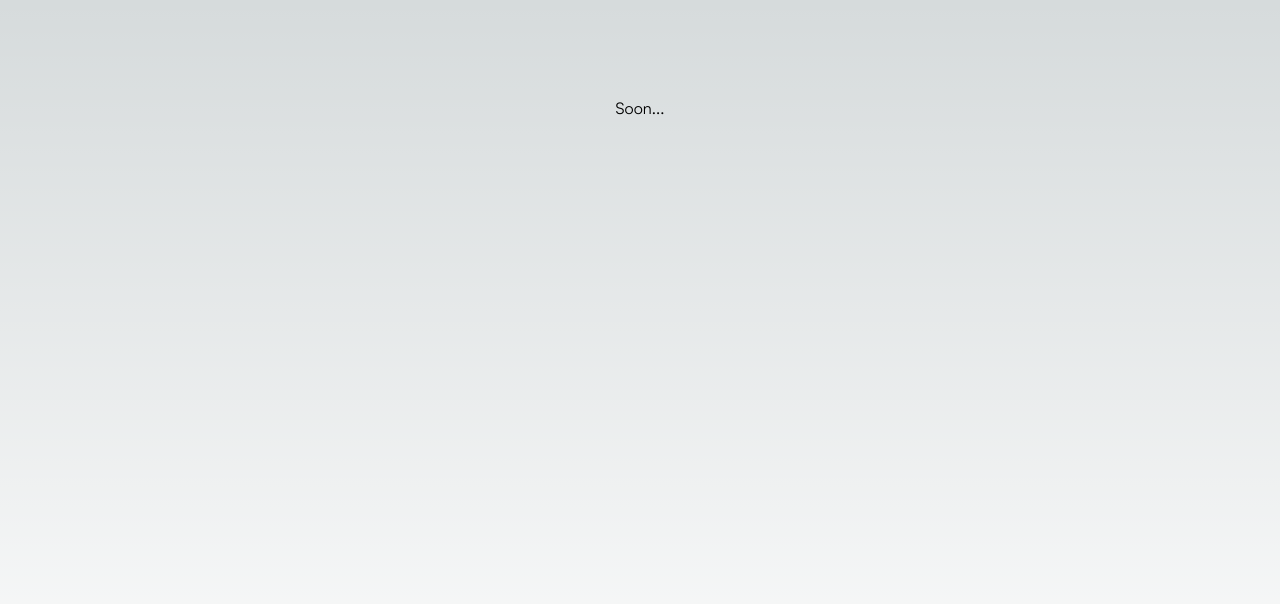
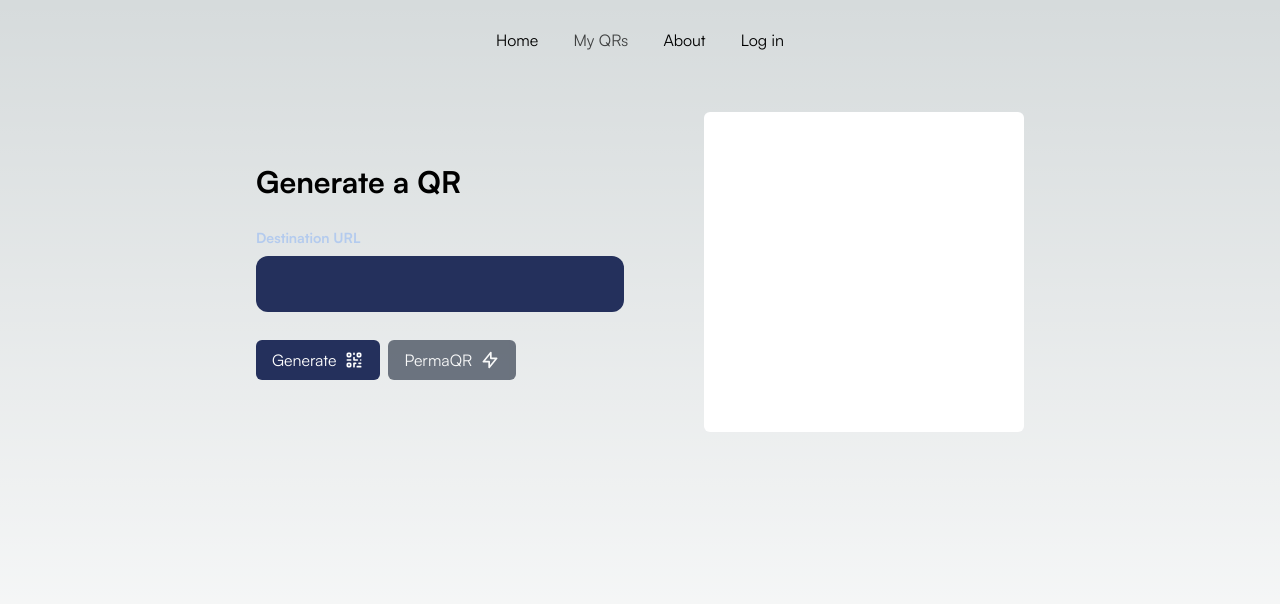
Before and after one commit to doulovera/QeepeR, a Next.js app: page / in a window 1280 px wide. Shown: the top 604 px of the page. Built offline with nearby package versions, Linux system fonts and the light colour scheme.

Commit message:
add basic landing page

```diff
--- a/src/app/layout.tsx
+++ b/src/app/layout.tsx
@@ -1,5 +1,6 @@
 import type { Metadata } from "next";
 import localFont from "next/font/local";
+import { Onest } from "next/font/google";
 import "./globals.css";
 
 const satoshiFont = localFont({
--- a/src/app/page.tsx
+++ b/src/app/page.tsx
@@ -1,7 +1,11 @@
+import { Header } from "@/components/landing/header";
+import { Hero } from "@/components/landing/hero";
+
 export default function Home() {
   return (
-    <main className="flex min-h-screen flex-col items-center justify-between p-24">
-     <p>Soon...</p>
+    <main className="w-full max-w-3xl min-h-screen mx-auto">
+      <Header />
+      <Hero />
     </main>
   );
 }
--- /dev/null
+++ b/src/components/icons/lightning-bolt.tsx
@@ -0,0 +1,20 @@
+import { SVGProps } from "react"
+
+const LightningBolt = (props: SVGProps<SVGSVGElement>) => (
+  <svg
+    xmlns="http://www.w3.org/2000/svg"
+    fill="none"
+    stroke="currentColor"
+    color="#000"
+    viewBox="0 0 24 24"
+    {...props}
+  >
+    <path
+      strokeLinecap="round"
+      strokeLinejoin="round"
+      strokeWidth={2}
+      d="M13 10V3L4 14h7v7l9-11h-7z"
+    />
+  </svg>
+)
+export { LightningBolt }
--- /dev/null
+++ b/src/components/landing/header.tsx
@@ -0,0 +1,22 @@
+export const Header = () => {
+  return (
+    <header className="flex items-center justify-center w-80 h-20 p-4 mx-auto">
+      <nav className="w-full">
+        <ul className="flex justify-between w-full">
+          <li>
+            <a href="/">Home</a>
+          </li>
+          <li>
+            <a href="/qr" className="opacity-70 cursor-not-allowed">My QRs</a>
+          </li>
+          <li>
+            <a href="/about">About</a>
+          </li>
+          <li>
+            <a href="/login">Log in</a>
+          </li>
+        </ul>
+      </nav>
+    </header>
+  );
+}
--- /dev/null
+++ b/src/components/landing/hero.tsx
@@ -0,0 +1,34 @@
+import { LightningBolt } from "../icons/lightning-bolt";
+import { Qr } from "../icons/qr";
+import { Button } from "../shared/button";
+import { Input } from "../shared/input";
+import { QrImage } from "../shared/qr-image";
+
+export const Hero = () => {
+  return (
+    <section className="flex items-center justify-between gap-20 w-full h-96">
+      <div className="flex-1 flex flex-col gap-2">
+        <h1 className="text-3xl font-bold">Generate a QR</h1>
+        <Input
+          label="Destination URL"
+        />
+        <div className="flex gap-2">
+          <Button>
+            <span className="flex gap-2">
+              Generate <Qr width={20} color="#fff" />
+            </span>
+          </Button>
+
+          <Button disabled title="You need to login">
+            <span className="flex gap-2">
+              PermaQR <LightningBolt width={20} color="#fff" />
+            </span>
+          </Button>
+        </div>
+      </div>
+      <div>
+        <QrImage svg="" size="large" />
+      </div>
+    </section>
+  );
+}
--- a/src/components/qr-list/qr-item.tsx
+++ b/src/components/qr-list/qr-item.tsx
@@ -3,6 +3,7 @@ import { Download } from "../icons/download"
 import { Eye } from "../icons/eye"
 import { Share } from "../icons/share"
 import { Input } from "../shared/input"
+import { QrImage } from "../shared/qr-image"
 import { Switch } from "../shared/switch"
 
 export const QrItem = () => {
@@ -10,9 +11,7 @@ export const QrItem = () => {
 
   return (
     <article className="flex flex-col justify-center gap-8 w-full max-w-2xl ">
-      <div className="h-60 w-60 bg-white rounded-md mx-auto">
-        {/* image */}
-      </div>
+      <QrImage svg="" />
 
       <section className="flex flex-col gap-2 w-full h-auto rounded-3xl overflow-hidden">
         <div className="flex-1 flex flex-col gap-1 min-h-[20rem] p-6 bg-primary-950 rounded-b-[2.5px] rounded-t-3xl">
--- /dev/null
+++ b/src/components/shared/button.tsx
@@ -0,0 +1,19 @@
+interface Props {
+  children: React.ReactNode
+  title?: string
+  disabled?: boolean
+  type?: "button" | "submit" | "reset"
+}
+
+export const Button = ({ children, title, disabled, type }: Props) => {
+  return (
+    <button
+      className={`text-white px-4 py-2 rounded-md ${disabled ? 'bg-gray-700 cursor-not-allowed opacity-70' : 'bg-primary-800'}`}
+      title={title}
+      disabled={disabled}
+      type={type}
+    >
+      {children}
+    </button>
+  )
+}
--- a/src/components/shared/input.tsx
+++ b/src/components/shared/input.tsx
@@ -1,3 +1,14 @@
+interface Props {
+  type?: string;
+  label?: string;
+  placeholder?: string;
+  value?: string;
+  onChange?: (e: any) => void;
+  className?: string;
+  disabled?: boolean;
+  description?: string;
+}
+
 export const Input = (
   {
     type = 'text',
@@ -8,16 +19,7 @@ export const Input = (
     className,
     disabled,
     description,
-  }: {
-    type?: string;
-    label?: string;
-    placeholder?: string;
-    value?: string;
-    onChange?: (e: any) => void;
-    className?: string;
-    disabled?: boolean;
-    description?: string;
-  },
+  }: Props,
 ) => {
   return (
     <label className="w-full my-5">
@@ -34,7 +36,7 @@ export const Input = (
         value={value}
         onChange={onChange}
         className={
-          `px-3 py-4 h-14 w-full rounded-xl ${disabled ? 'bg-gray-700' : 'bg-primary-800'} ${disabled ? 'cursor-not-allowed' : ''} ${className}`
+          `px-3 py-4 h-14 w-full rounded-xl ${disabled ? 'bg-gray-700 cursor-not-allowed' : 'bg-primary-800'} ${className}`
         }
         disabled={disabled}
       />
--- /dev/null
+++ b/src/components/shared/qr-image.tsx
@@ -0,0 +1,18 @@
+type Sizes = "small" | "medium" | "large"
+
+interface Props {
+  svg: string
+  size?: Sizes
+}
+export const QrImage = ({ svg, size = 'medium' }: Props) => {
+  const sizes: Record<Sizes, string> = {
+    small: "h-40 w-40",
+    medium: "h-60 w-60",
+    large: "h-80 w-80",
+  }
+  return (
+    <div className={`${sizes[size]} bg-white rounded-md mx-auto`}>
+      {/* image */}
+    </div>
+  )
+}
```
